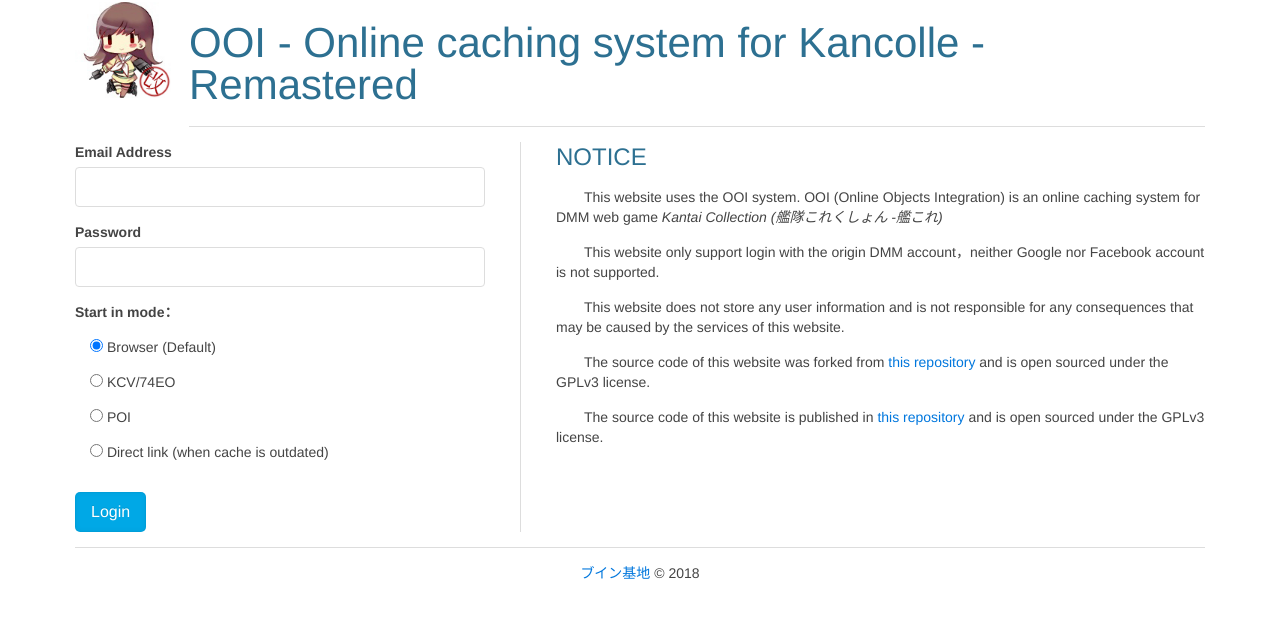
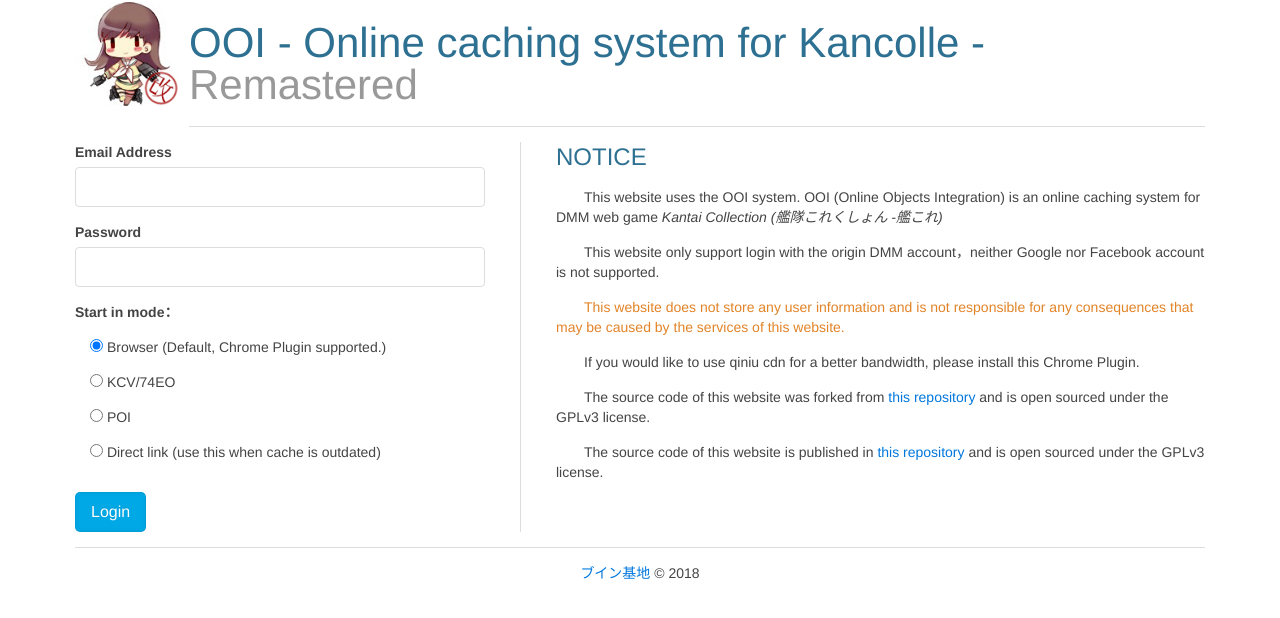
Before and after one commit to EnderQIU/ooi3-remastered, a Flask app: page / in a window 1280 px wide. Shown: the top 618 px of the page. Run offline with Flask 2, Linux system fonts and the light colour scheme.

Commit message:
ready cdn static files

```diff
--- a/blueprints/api.py
+++ b/blueprints/api.py
@@ -13,7 +13,7 @@ worlds = {}
 api_bp = Blueprint('api', __name__)
 
 
-@api_bp.route('/kcs/resources/image/world/{string:server}_{string:size}.png', methods=('GET', ))
+@api_bp.route('/kcs/resources/image/world/<string:server>_<string:size>.png', methods=('GET', ))
 def world_image(server, size):
     """ 显示正确的镇守府图片。
     舰娘游戏中客户端FLASH请求的镇守府图片是根据FLASH本身的URL生成的，需要根据用户所在的镇守府IP为其显示正确的图片。
--- a/ooi.py
+++ b/ooi.py
@@ -8,6 +8,7 @@ from flask import Flask
 
 from base import config
 from blueprints.api import api_bp
+from blueprints.cdn import cdn_bp
 from blueprints.frontend import frontend_bp
 from blueprints.service import service_bp
 
@@ -32,6 +33,7 @@ app.config['SECRET_KEY'] = os.urandom(24)
 app.register_blueprint(api_bp)
 app.register_blueprint(frontend_bp)
 app.register_blueprint(service_bp)
+app.register_blueprint(cdn_bp)
 
 
 def detect_proxies():
--- a/requirements.txt
+++ b/requirements.txt
@@ -6,6 +6,7 @@ idna==2.7
 itsdangerous==0.24
 Jinja2==2.10
 MarkupSafe==1.0
+qiniu==7.2.2
 requests==2.19.1
 urllib3==1.23
 Werkzeug==0.14.1
--- a/templates/base.html
+++ b/templates/base.html
@@ -12,7 +12,7 @@
     <script src="/static/js/jquery-2.1.4.min.js"></script>
     <script src="/static/js/uikit.min.js"></script>
     <script>
-    if(window.self !== window.top) {
+        if (window.self !== window.top) {
             window.top.location.href = window.self.location.href
         }
     </script>
@@ -20,15 +20,16 @@
 <body>
 <div id="ooi-page" class="uk-container uk-container-center">
     <div id="ooi-header" class="uk-grid uk-grid-small">
-    <div id="ooi-logo" class="uk-width-small-1-10 uk-height-1-1">
-      <img src="/static/img/logo.png" style="width:96px; height:96px">
+        <div id="ooi-logo" class="uk-width-medium-1-10 uk-height-1-1">
+            <img src="/static/img/logo.png" style="object-fit: contain; max-width: 100%; max-height: 100%; width: auto; height: auto;">
         </div>
-    <div id="ooi-headline" class="uk-width-small-9-10">
-      <h1 class="uk-text-primary">OOI - Online caching system for Kancolle - Remastered</h1>
+        <div id="ooi-headline" class="uk-width-medium-9-10">
+            <h1 class="uk-text-primary">OOI - Online caching system for Kancolle - <span class="uk-text-muted">Remastered</span>
+            </h1>
             <hr>
         </div>
     </div>
-  <div id="ooi-content" class="uk-grid uk-grid-divider">
+    <div id="ooi-content" class="uk-grid uk-grid-divider" data-uk-grid-margin>
         {% block content %}{% endblock %}
     </div>
     <div id="ooi-footer" class="uk-text-center">
--- a/templates/connector.html
+++ b/templates/connector.html
@@ -2,7 +2,7 @@
 
 {% block content -%}
     <div id="ooi-game" class="uk-width-1-1 uk-text-center">
-      <p>Login success！</p>
-      <p><a href="{{ osapi_url }}">Start Game</a></p>
+        <p>Login success！</p>
+        <p><a href="{{ osapi_url }}">Start Game</a></p>
     </div>
 {%- endblock %}
--- a/templates/flash.html
+++ b/templates/flash.html
@@ -15,7 +15,10 @@
 <body>
 <div id="spacing_top" style="height:16px;"></div>
 <div id="flashWrap" style="width: 800px; margin: auto;">
-    <embed id="externalswf" width="1280" height="800" wmode="opaque" quality="high" bgcolor="#000000" allowscriptaccess="always" base="{{ scheme }}://{{ host }}/kcs2/" src="{{ scheme }}://{{ host }}/kcs2/index.php?api_root=/kcsapi&voice_root=/kcs/sound&osapi_root=osapi.dmm.com&version=4.0.0.0&api_token={{ token }}&amp;api_starttime={{ starttime }}" style="display: block !important;"></embed>
+    <embed id="externalswf" width="1280" height="800" wmode="opaque" quality="high" bgcolor="#000000"
+           allowscriptaccess="always" base="{{ scheme }}://{{ host }}/kcs2/"
+           src="{{ scheme }}://{{ host }}/kcs2/index.php?api_root=/kcsapi&voice_root=/kcs/sound&osapi_root=osapi.dmm.com&version=4.0.0.0&api_token={{ token }}&amp;api_starttime={{ starttime }}"
+           style="display: block !important;"></embed>
 </div>
 <div class="statistics">
 </div>
--- a/templates/form.html
+++ b/templates/form.html
@@ -7,24 +7,26 @@
                 <p class="uk-text-danger">{{ errmsg }}</p>
             </div>
         {%- endif %}
-      <form  method="post" class="uk-form uk-form-stacked">
+        <form method="post" class="uk-form uk-form-stacked">
             <div class="uk-form-row">
                 <label class="uk-form-label" for="login_id">Email Address</label>
                 <div class="uk-form-controls">
-            <input id="login_id" maxlength="80" name="login_id" type="email" class="uk-form-large uk-form-width-large">
+                    <input id="login_id" maxlength="80" name="login_id" type="email"
+                           class="uk-form-large uk-form-width-large">
                 </div>
             </div>
             <div class="uk-form-row">
                 <label class="uk-form-label" for="password">Password</label>
                 <div class="uk-form-controls">
-            <input id="password" maxlength="80" name="password" type="password" class="uk-form-large uk-form-width-large">
+                    <input id="password" maxlength="80" name="password" type="password"
+                           class="uk-form-large uk-form-width-large">
                 </div>
             </div>
             <div class="uk-form-row">
                 <span class="uk-form-label">Start in mode：</span>
                 <p>
                     <input type="radio" id="mode1" name="mode" value="1"{% if mode == 1 %} checked{% endif %}>
-            <label for="mode1">Browser (Default)</label>
+                    <label for="mode1">Browser (Default, Chrome Plugin supported.)</label>
                 </p>
                 <p>
                     <input type="radio" id="mode2" name="mode" value="2"{% if mode == 2 %} checked{% endif %}>
@@ -36,7 +38,7 @@
                 </p>
                 <p>
                     <input type="radio" id="mode4" name="mode" value="4"{% if mode == 4 %} checked{% endif %}>
-            <label for="mode4">Direct link (when cache is outdated)</label>
+                    <label for="mode4">Direct link (use this when cache is outdated)</label>
                 </p>
             </div>
             <div class="uk-form-row">
@@ -46,10 +48,17 @@
     </div>
     <div id="ooi-announcement" class="uk-width-medium-3-5">
         <h2 class="uk-text-primary">NOTICE</h2>
-        <p>This website uses the OOI system. OOI (Online Objects Integration) is an online caching system for DMM web game <i>Kantai Collection (艦隊これくしょん -艦これ)</i></p>
-        <p>This website only support login with the origin DMM account，neither Google nor Facebook account is not supported.</p>
-        <p>This website does not store any user information and is not responsible for any consequences that may be caused by the services of this website.</p>
-        <p>The source code of this website was forked from <a href="https://github.com/acgx/ooi3" target="_blank">this repository </a>and is open sourced under the GPLv3 license.</p>
-        <p>The source code of this website is published in <a href="https://github.com/EnderQIU/ooi3-remastered" target="_blank">this repository </a>and is open sourced under the GPLv3 license.</p>
+        <p>This website uses the OOI system. OOI (Online Objects Integration) is an online caching system for DMM web
+            game <i>Kantai Collection (艦隊これくしょん -艦これ)</i></p>
+        <p>This website only support login with the origin DMM account，neither Google nor Facebook account is not
+            supported.</p>
+        <p class="uk-text-warning">This website does not store any user information and is not responsible for any
+            consequences that may be caused by the services of this website.</p>
+        <p>If you would like to use qiniu cdn for a better bandwidth, please install this Chrome Plugin.</p>
+        <p>The source code of this website was forked from <a href="https://github.com/acgx/ooi3" target="_blank">this
+            repository </a>and is open sourced under the GPLv3 license.</p>
+        <p>The source code of this website is published in <a href="https://github.com/EnderQIU/ooi3-remastered"
+                                                              target="_blank">this repository </a>and is open sourced
+            under the GPLv3 license.</p>
     </div>
 {%- endblock %}
--- a/templates/kcv.html
+++ b/templates/kcv.html
@@ -2,6 +2,6 @@
 
 {% block content -%}
     <div id="ooi-game" class="uk-width-1-1 uk-text-center">
-      <iframe id="game_frame" src="/flash" width="1280" height="800" frameborder="0" scrolling="no"></iframe>
+        <iframe id="game_frame" src="/flash" width="1280" height="800" frameborder="0" scrolling="no"></iframe>
     </div>
 {%- endblock %}
```
Also changed, not shown: base/config.py (+2 -9 lines), blueprints/cdn.py (added, +31 -0 lines), templates/normal.html (+9 -2 lines), templates/poi.html (+6 -2 lines), README.md, 1 other file. Lines whose indentation alone changed are shown as unchanged.
